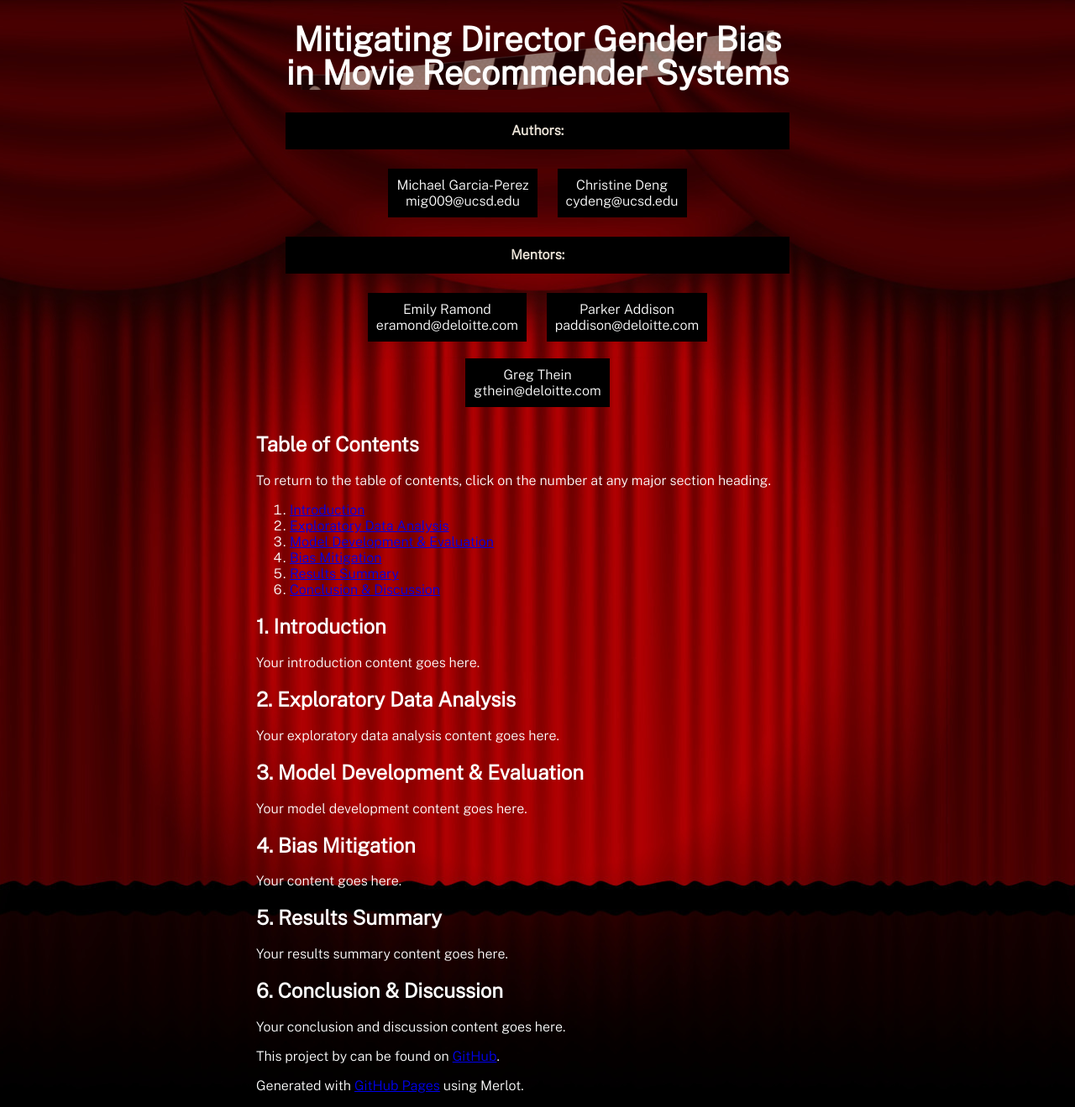
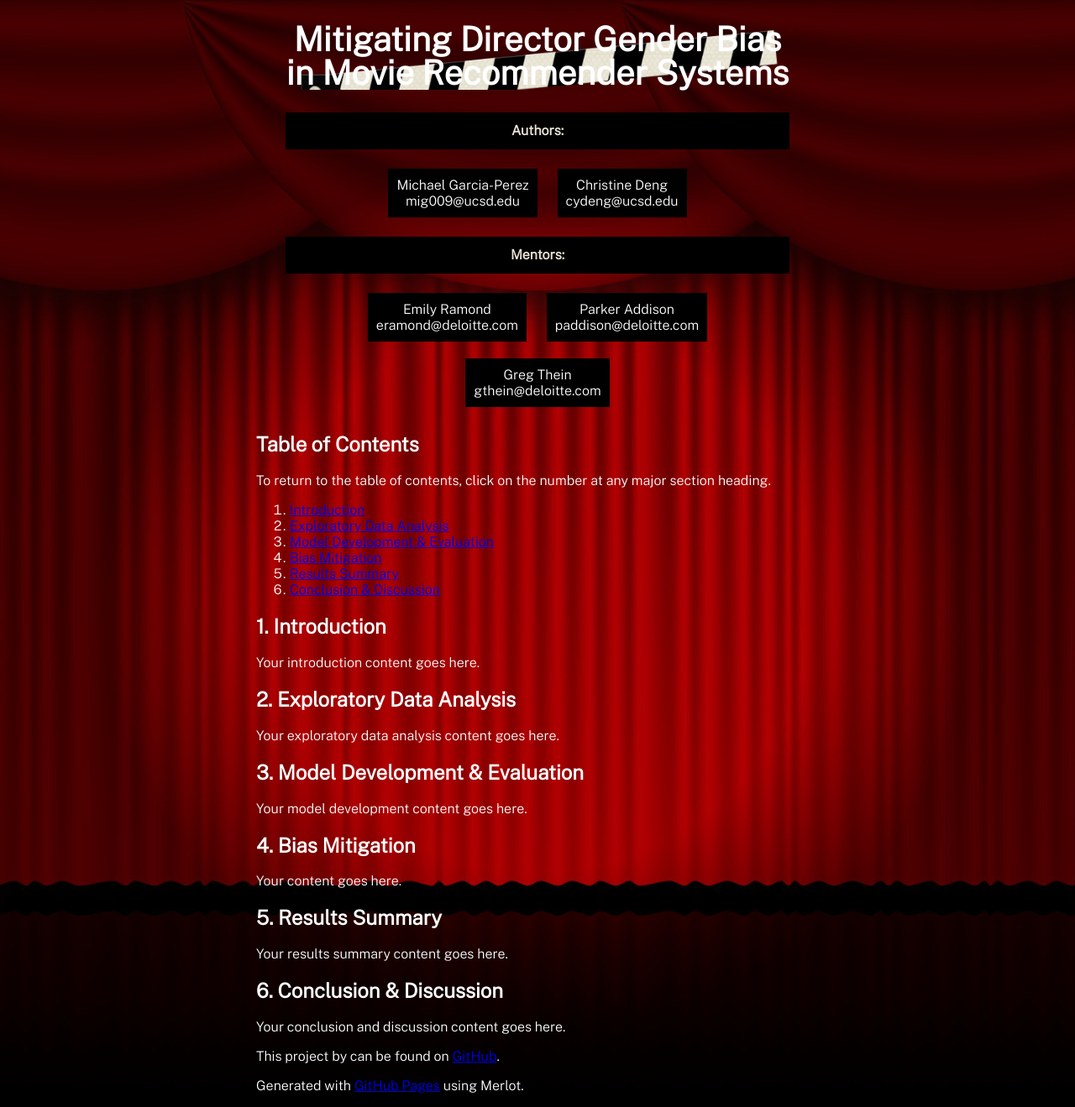
Before and after one commit to michael-garciaperez/DSC180A-Methodology-5, a Jekyll site: the page built from index.md, in a window 1280 px wide. Shown: the whole page at 84% size. Built offline with Jekyll 4.4.1, drawn with Linux system fonts in a browser that asks for light colours.

Commit message:
Update style.scss

```diff
--- a/assets/css/style.scss
+++ b/assets/css/style.scss
@@ -37,21 +37,9 @@ header h1 {
   text-align: center;
   line-height: 1;
   position: relative; /* Ensure proper stacking order */
-}
-
-header h1:before {
-  content: '';
-  position: absolute;
-  top: 0;
-  left: 0;
-  width: 100%;
-  height: 100%;
   background-image: url('../images/clapboard.png');
-  background-size: cover;
+  background-size: cover; /* Cover the entire header area */
   background-repeat: no-repeat;
-  background-position: top center;
-  opacity: 0.5;
-  z-index: -1;
 }
 
 header h2 {
```
